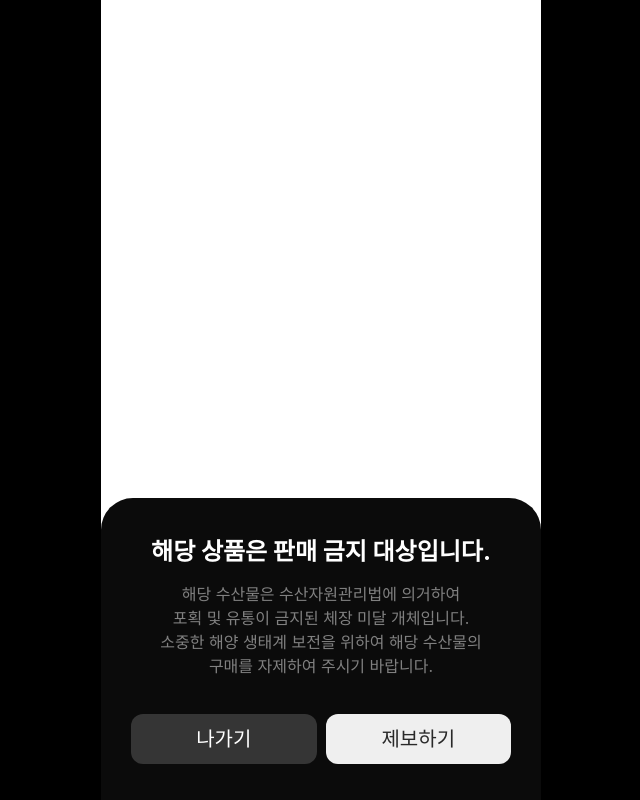
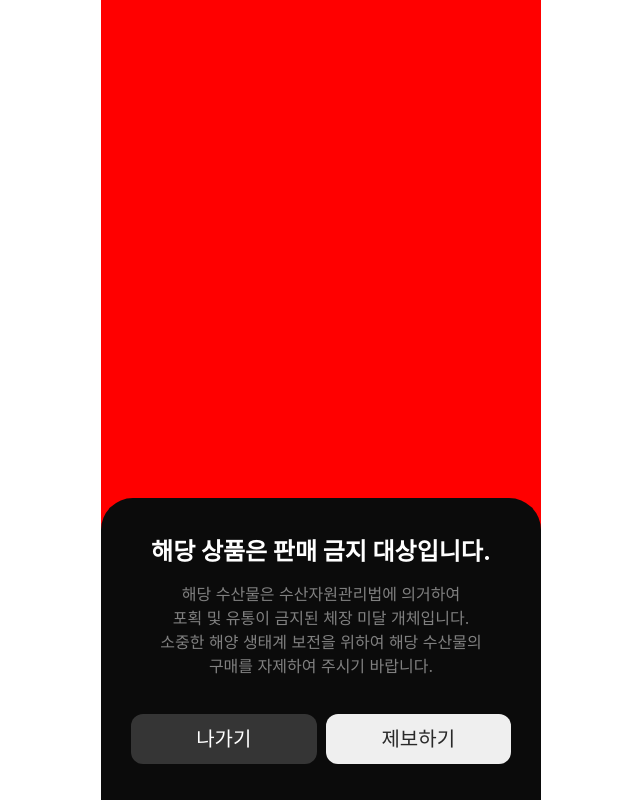
Before and after one commit to BSSM-OCEAN-HACKATON/HONEST-OCEAN.frontend, a Next.js app: page /camera/result in a window 1280 px wide. Shown: the whole page, without its empty margins (319-959 px from the left). Built offline with nearby package versions, Linux system fonts and the light colour scheme; a web font is replaced by a local one.

Commit message:
feat: 결과 페이지 UI 개선
- 배경 이미지 스타일 개선 (위치 조정, 반전 효과, 품질 향상)
- hygieneInfo 기본값을 '-'로 변경
- 디버깅을 위한 콘솔 로그 추가

```diff
--- a/app/(nav)/camera/result/page.tsx
+++ b/app/(nav)/camera/result/page.tsx
@@ -12,6 +12,10 @@ import type { ResultData } from '@/app/types/camera'
 const ResultPage = () => {
   const router = useRouter()
   const { capturedImage, fishAnalysis, formData } = useCameraStore()
+
+  console.log('Result Page - capturedImage:', capturedImage)
+  console.log('Result Page - fishAnalysis:', fishAnalysis)
+  console.log('Result Page - formData:', formData)
 
   // API 응답과 Form 데이터를 결합하여 ResultData 생성
   const data = useMemo<ResultData>(() => {
@@ -44,7 +48,7 @@ const ResultPage = () => {
       servings,
       estimatedWeight: `${fishAnalysis.estimatedWeight}kg`,
       isProhibited: fishAnalysis.currentlyForbidden,
-      hygieneInfo: fishAnalysis.currentlyForbidden ? undefined : '위생 상태 양호',
+      hygieneInfo: fishAnalysis.currentlyForbidden ? undefined : '-',
       comparisons: mockCameraResultData.comparisons, // TODO: 실제 비교 데이터로 교체
     }
   }, [fishAnalysis, formData])
@@ -68,20 +72,28 @@ const ResultPage = () => {
   }
 
   return (
-    <div className="relative flex-col h-screen overflow-hidden">
-      {/* 배경 - 이미지가 있으면 이미지, 없으면 검은색 */}
-      <div className="fixed inset-0 bg-black -z-10">
-        {capturedImage && (
+    <div className="relative flex-col h-screen overflow-hidden bg-[#FF0000]">
+      {/* 배경 이미지 */}
+      {capturedImage && (
+        <div
+          className="fixed left-0 right-0 z-0"
+          style={{
+            top: data.isProhibited ? '0' : '-30%',
+            height: '100vh',
+            transform: 'scaleX(-1)',
+          }}
+        >
           <Image
             src={capturedImage}
             alt="촬영한 사진"
             fill
             className="object-cover"
             unoptimized={capturedImage.startsWith('data:')}
+            quality={100}
             priority
           />
-        )}
-      </div>
+        </div>
+      )}
 
       {/* 오버레이 - 금지체장이면 검은색, 아니면 하얀색 */}
       {data.isProhibited ? (
```
